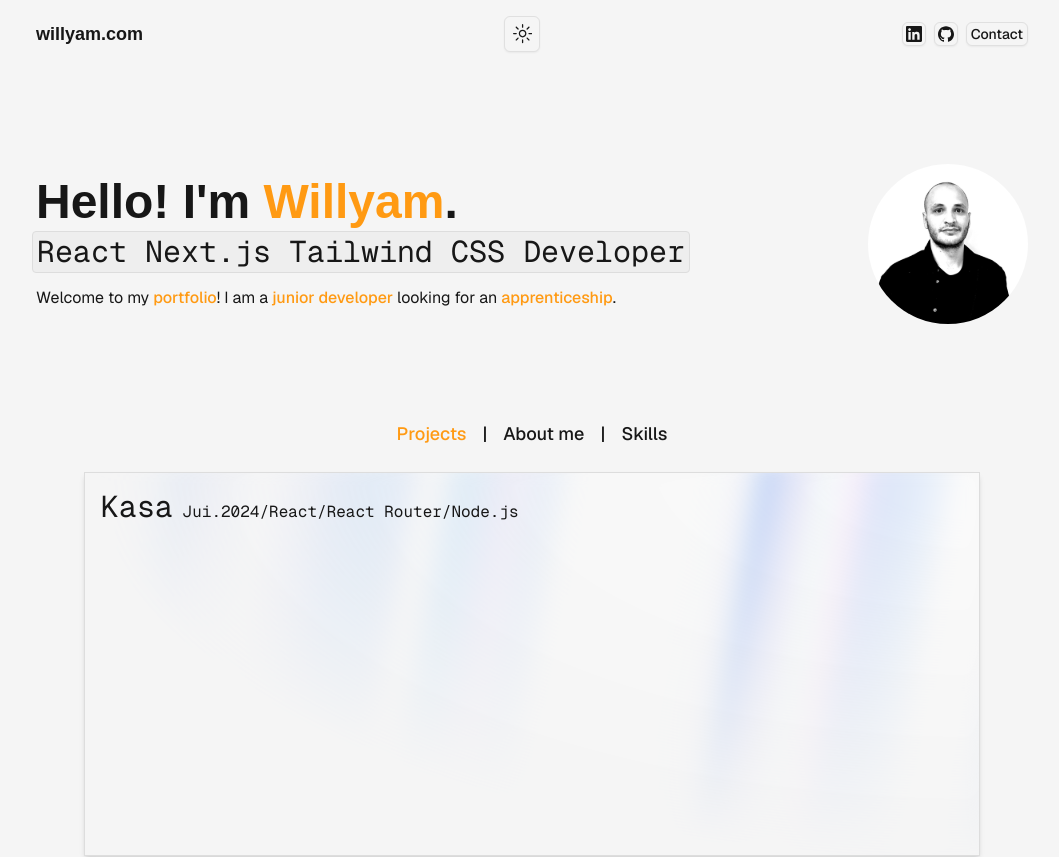
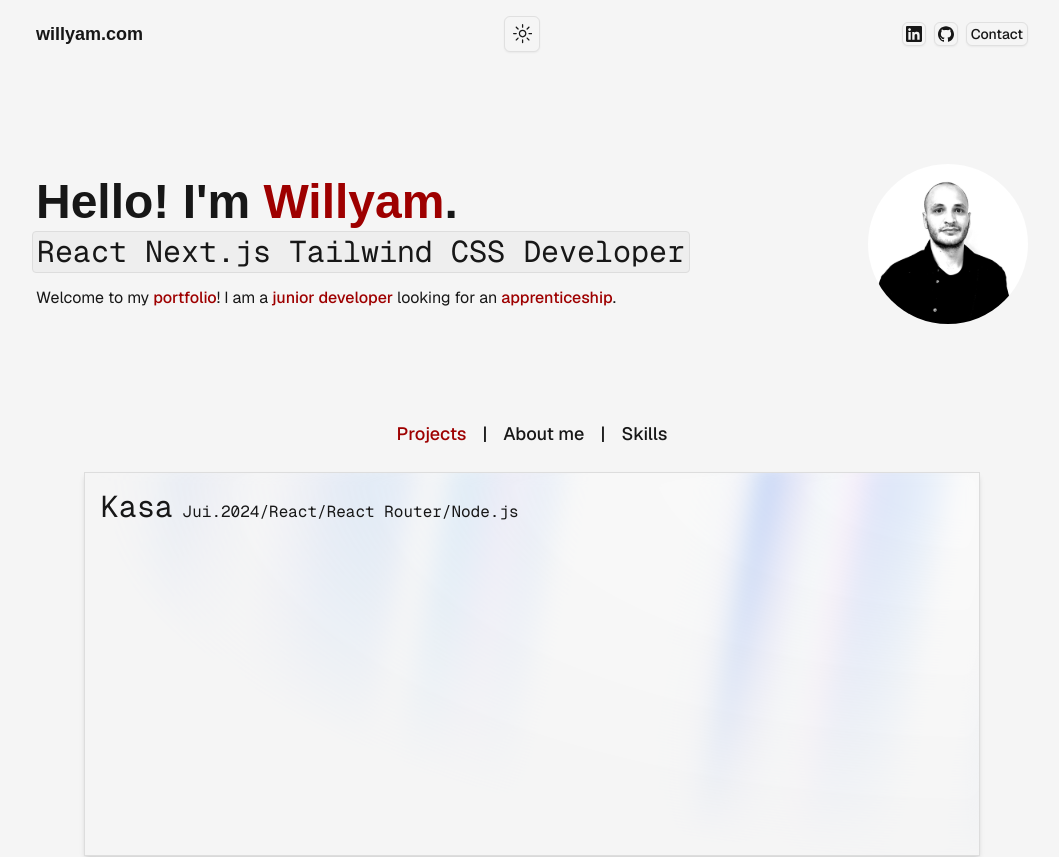
Before and after one commit to Willzebud/Portfolio, a Next.js app: page / in a window 1280 px wide. Shown: the top 857 px of the page, without its empty margins (108-1167 px from the left). Built offline with nearby package versions, Linux system fonts and the light colour scheme; a web font is replaced by a local one.

Commit message:
Version 3.5

```diff
--- a/app/_components/Hero.tsx
+++ b/app/_components/Hero.tsx
@@ -22,20 +22,29 @@ export const Hero = () => {
     <Section className="flex max-lg:flex-col items-center justify-between gap-6">
       <div className="flex-[2] flex flex-col gap-2">
         <h2 className="font-caption font-bold text-5xl">
-          {greeting} <span className="text-brandPrimary">{name}</span>.
+          {greeting}{" "}
+          <span className="text-brandSecondary dark:text-brandPrimary">
+            {name}
+          </span>
+          .
         </h2>
         <h3 className="text-3xl font-caption">
           <Code className="inline-flex items-center">{title}</Code>
         </h3>
         <p className="text-base mt-2">
           Welcome to my{" "}
-          <span className="text-brandPrimary font-medium">portfolio</span>! I am
-          a{" "}
-          <span className="text-brandPrimary font-medium">
+          <span className="font-medium text-brandSecondary dark:text-brandPrimary">
+            portfolio
+          </span>
+          ! I am a{" "}
+          <span className="font-medium text-brandSecondary dark:text-brandPrimary">
             junior developer
           </span>{" "}
           looking for an{" "}
-          <span className="text-brandPrimary font-medium">apprenticeship</span>.
+          <span className="font-medium text-brandSecondary dark:text-brandPrimary">
+            apprenticeship
+          </span>
+          .
         </p>
       </div>
       <div className="flex-shrink-0 mr-0">
--- a/app/_components/PortfolioSections.tsx
+++ b/app/_components/PortfolioSections.tsx
@@ -22,8 +22,10 @@ export const PortfolioSection = () => {
         <button
           onClick={() => handleTabClick("projects")}
           className={cn(
-            activeTab === "projects" ? "text-brandPrimary" : "text-foreground",
-            "hover:text-brandPrimary transition-colors duration-300"
+            activeTab === "projects"
+              ? "text-brandSecondary dark:text-brandPrimary"
+              : "text-foreground",
+            "hover:text-brandSecondary dark:hover:text-brandPrimary transition-colors duration-300"
           )}
         >
           Projects
@@ -32,8 +34,10 @@ export const PortfolioSection = () => {
         <button
           onClick={() => handleTabClick("about")}
           className={cn(
-            activeTab === "about" ? "text-brandPrimary" : "text-foreground",
-            "hover:text-brandPrimary transition-colors duration-300"
+            activeTab === "about"
+              ? "text-brandSecondary dark:text-brandPrimary"
+              : "text-foreground",
+            "hover:text-brandSecondary dark:hover:text-brandPrimary transition-colors duration-300"
           )}
         >
           About me
@@ -42,8 +46,10 @@ export const PortfolioSection = () => {
         <button
           onClick={() => handleTabClick("skills")}
           className={cn(
-            activeTab === "skills" ? "text-brandPrimary" : "text-foreground",
-            "hover:text-brandPrimary transition-colors duration-300"
+            activeTab === "skills"
+              ? "text-brandSecondary dark:text-brandPrimary"
+              : "text-foreground",
+            "hover:text-brandSecondary dark:hover:text-brandPrimary transition-colors duration-300"
           )}
         >
           Skills
--- a/app/_components/ProjectsContent.tsx
+++ b/app/_components/ProjectsContent.tsx
@@ -15,7 +15,7 @@ const ProjectsContent = () => {
     <div className="font-mono">
       <Dialog>
         <DialogTrigger asChild>
-          <p className="cursor-pointer hover:text-brandPrimary transition duration-300 text-foreground">
+          <p className="cursor-pointer hover:text-brandSecondary dark:hover:text-brandPrimary transition duration-300 text-foreground">
             <span className="font-mono text-3xl">{project1.title}</span>{" "}
             <span className="font-normal font-mono">
               {project1.date}/{project1.techStack}
@@ -24,7 +24,7 @@ const ProjectsContent = () => {
         </DialogTrigger>
         <DialogContent className="max-w-md max-h-[75vh] overflow-y-auto bg-background text-foreground">
           <DialogHeader>
-            <DialogTitle className="font-semibold text-base text-brandPrimary">
+            <DialogTitle className="font-semibold text-base text-brandSecondary dark:text-brandPrimary">
               {project1.realisationTitle}
             </DialogTitle>
             <DialogDescription className="text-sm text-foreground">
@@ -33,25 +33,25 @@ const ProjectsContent = () => {
           </DialogHeader>
           <div className="mt-4">
             <section className="mb-3">
-              <h3 className="font-semibold text-base text-brandPrimary">
+              <h3 className="font-semibold text-base text-brandSecondary dark:text-brandPrimary">
                 {project1.realisationTitle}
               </h3>
               <p className="text-sm text-justify">{project1.realisationText}</p>
             </section>
             <section className="mb-3">
-              <h3 className="font-semibold text-base text-brandPrimary">
+              <h3 className="font-semibold text-base text-brandSecondary dark:text-brandPrimary">
                 {project1.challengesTitle}
               </h3>
               <p className="text-sm text-justify">{project1.challengesText}</p>
             </section>
             <section className="mb-3">
-              <h3 className="font-semibold text-base text-brandPrimary">
+              <h3 className="font-semibold text-base text-brandSecondary dark:text-brandPrimary">
                 {project1.skillsTitle}
               </h3>
               <p className="text-sm text-justify">{project1.skillsText}</p>
             </section>
             <section className="mb-3">
-              <h3 className="font-semibold text-base text-brandPrimary">
+              <h3 className="font-semibold text-base text-brandSecondary dark:text-brandPrimary">
                 Lien vers le Code
               </h3>
               <p className="text-sm text-justify">
@@ -60,7 +60,7 @@ const ProjectsContent = () => {
                   href={project1.codeLinkUrl}
                   target="_blank"
                   rel="noopener noreferrer"
-                  className="cursor-pointer hover:text-brandPrimary transition duration-300 underline"
+                  className="cursor-pointer hover:text-brandSecondary dark:hover:text-brandPrimary transition duration-300 underline"
                 >
                   {project1.codeLinkText}
                 </a>
--- a/tailwind.config.ts
+++ b/tailwind.config.ts
@@ -66,6 +66,9 @@ const config: Config = {
         brandPrimary: {
           DEFAULT: "#FF9A13",
         },
+        brandSecondary: {
+          DEFAULT: "#9E0000",
+        },
       },
       borderRadius: {
         lg: "var(--radius)",
```
